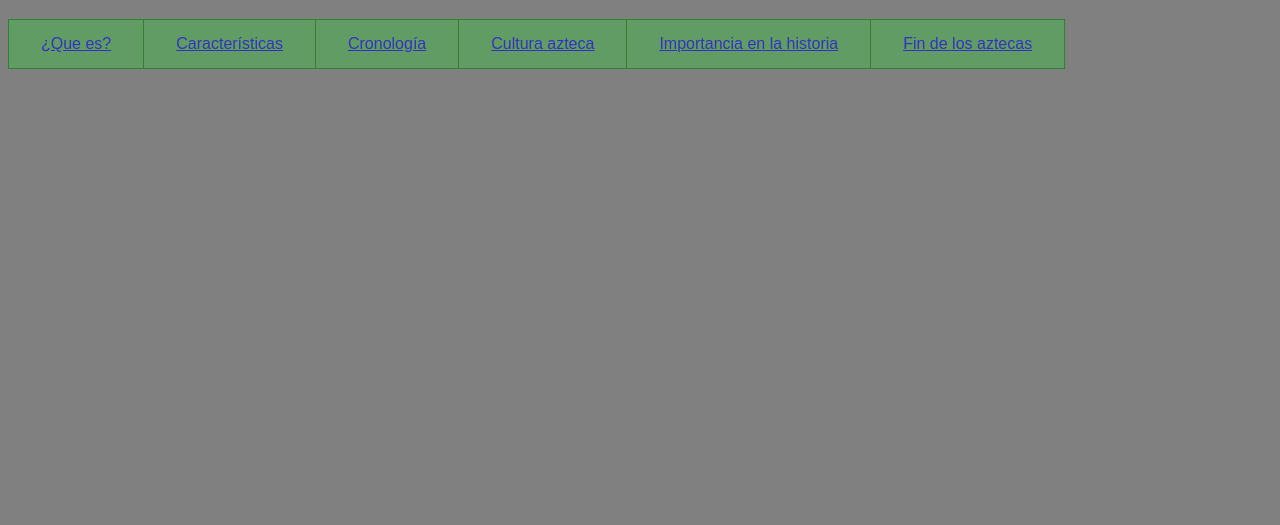
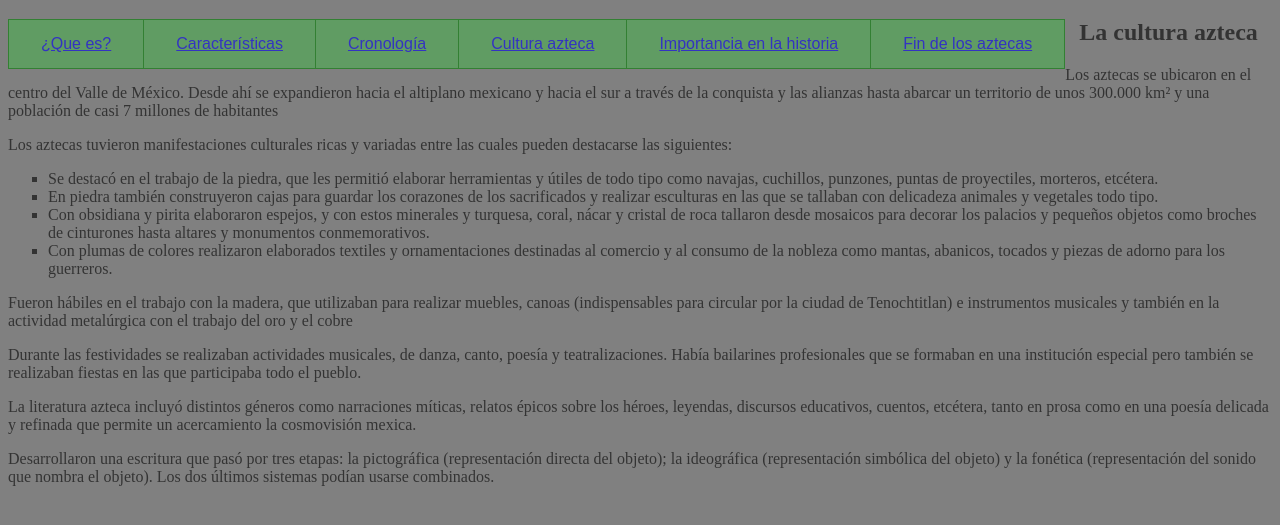
Before and after one commit to saradv007/Imperio-Azteca, a plain HTML site: page html/cultura.html in a window 1280 px wide. Shown: the part 61-586 px from the top of the page. Drawn offline with Linux system fonts and the light colour scheme.

Commit message:
Update cultura.html

```diff
--- a/html/cultura.html
+++ b/html/cultura.html
@@ -64,4 +64,36 @@ h1  {
 
 </body>
 
+	<h2 align='center'>La cultura azteca</h2>
+	<p>Los aztecas se ubicaron en el centro del Valle de México. Desde ahí se expandieron hacia el altiplano mexicano y hacia el sur a través de la conquista y las alianzas hasta abarcar un territorio de unos 300.000 km² y una población de casi 7 millones de habitantes</p>
+	<p>Los aztecas tuvieron manifestaciones culturales ricas y variadas entre las cuales pueden destacarse las siguientes:</p>
+	<head>
+<style>
+
+
+ul.b {
+  list-style-type: square;
+}
+
+
+
+</style>
+</head>
+<body>
+
+
+<ul class="b">
+  <li>        Se destacó en el trabajo de la piedra, que les permitió elaborar herramientas y útiles de todo tipo como navajas, cuchillos, punzones, puntas de proyectiles, morteros, etcétera.</li>
+  <li>        En piedra también construyeron cajas para guardar los corazones de los sacrificados y realizar esculturas en las que se tallaban con delicadeza animales y vegetales todo tipo.</li>
+  <li>        Con obsidiana y pirita elaboraron espejos, y con estos minerales y turquesa, coral, nácar y cristal de roca tallaron desde mosaicos para decorar los palacios y pequeños objetos como broches de cinturones hasta altares y monumentos conmemorativos.</li>
+<li>        Con plumas de colores realizaron elaborados textiles y ornamentaciones destinadas al comercio y al consumo de la nobleza como mantas, abanicos, tocados y piezas de adorno para los guerreros.</li>
+	</ul>
+	</body>
+
+	<p>        Fueron hábiles en el trabajo con la madera, que utilizaban para realizar muebles, canoas (indispensables para circular por la ciudad de Tenochtitlan) e instrumentos musicales y también en la actividad metalúrgica con el trabajo del oro y el cobre</p>
+	<p>    Durante las festividades se realizaban actividades musicales, de danza, canto, poesía y teatralizaciones. Había bailarines profesionales que se formaban en una institución especial pero también se realizaban fiestas en las que participaba todo el pueblo.</p>
+	<p>    La literatura azteca incluyó distintos géneros como narraciones míticas, relatos épicos sobre los héroes, leyendas, discursos educativos, cuentos, etcétera, tanto en prosa como en una poesía delicada y refinada que permite un acercamiento la cosmovisión mexica.</p>
+	<p>    Desarrollaron una escritura que pasó por tres etapas: la pictográfica (representación directa del objeto); la ideográfica (representación simbólica del objeto) y la fonética (representación del sonido que nombra el objeto). Los dos últimos sistemas podían usarse combinados.</p>
+
+
 </html>
```
